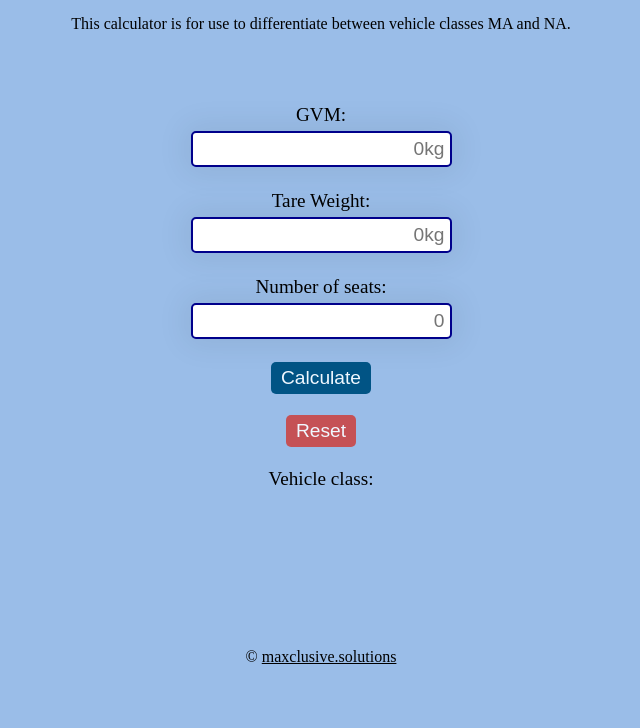
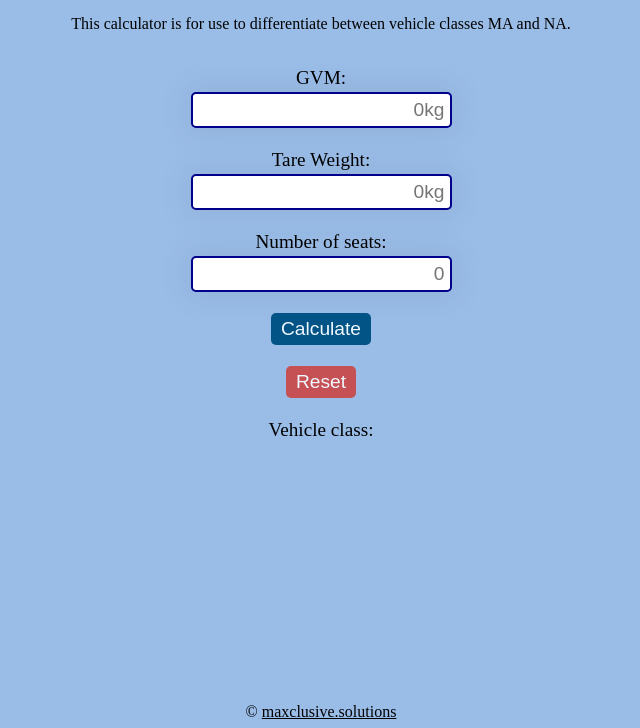
Before and after one commit to maxalsol/vehicle-class-calculator, a plain HTML site: page index.html in a window 1280 px wide. Shown: the part 72-800 px from the top of the page, without its empty margins (319-959 px from the left). Drawn offline with Linux system fonts and the light colour scheme.

Commit message:
flex footer

```diff
--- a/styles.css
+++ b/styles.css
@@ -4,12 +4,20 @@
     padding: 0;
 }
 
+html,
 body {
     background-color: rgb(154, 189, 232);
+    height: 100%;
+    width: 100%;
+}
+
+body {
+    display: flex;
+    flex-direction: column;
 }
 
 header {
-    height: 10vh;
+    height: 75px;
 }
 
 h1 {
@@ -23,8 +31,8 @@ h1 {
 }
 
 main {
-    height: 80vh;
-    padding-top: 2rem;
+    flex: auto;
+    /* padding-top: 2rem; */
 }
 
 #input-form {
@@ -43,7 +51,7 @@ input[type="number"] {
     border: 2px solid darkblue;
     border-radius: 5px;
     padding: 5px;
-    margin: 5px 0;
+    margin: 3px 0;
     box-shadow: 0 0 30px 8px rgba(0, 0, 0, 0.06);
     font-size: larger;
 }
@@ -114,6 +122,7 @@ input[type="number"] {
 
 footer {
     text-align: center;
+    height: 25px;
 }
 
 a {
```
